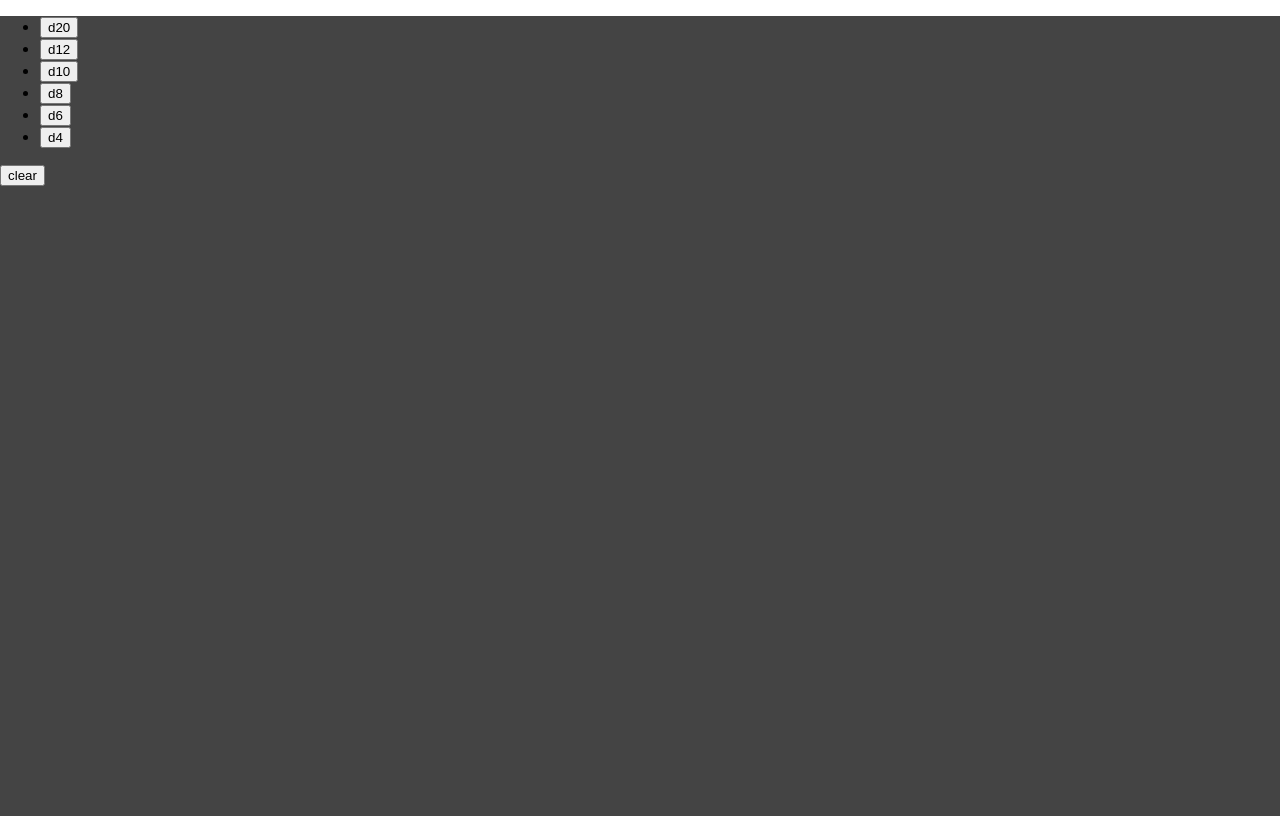
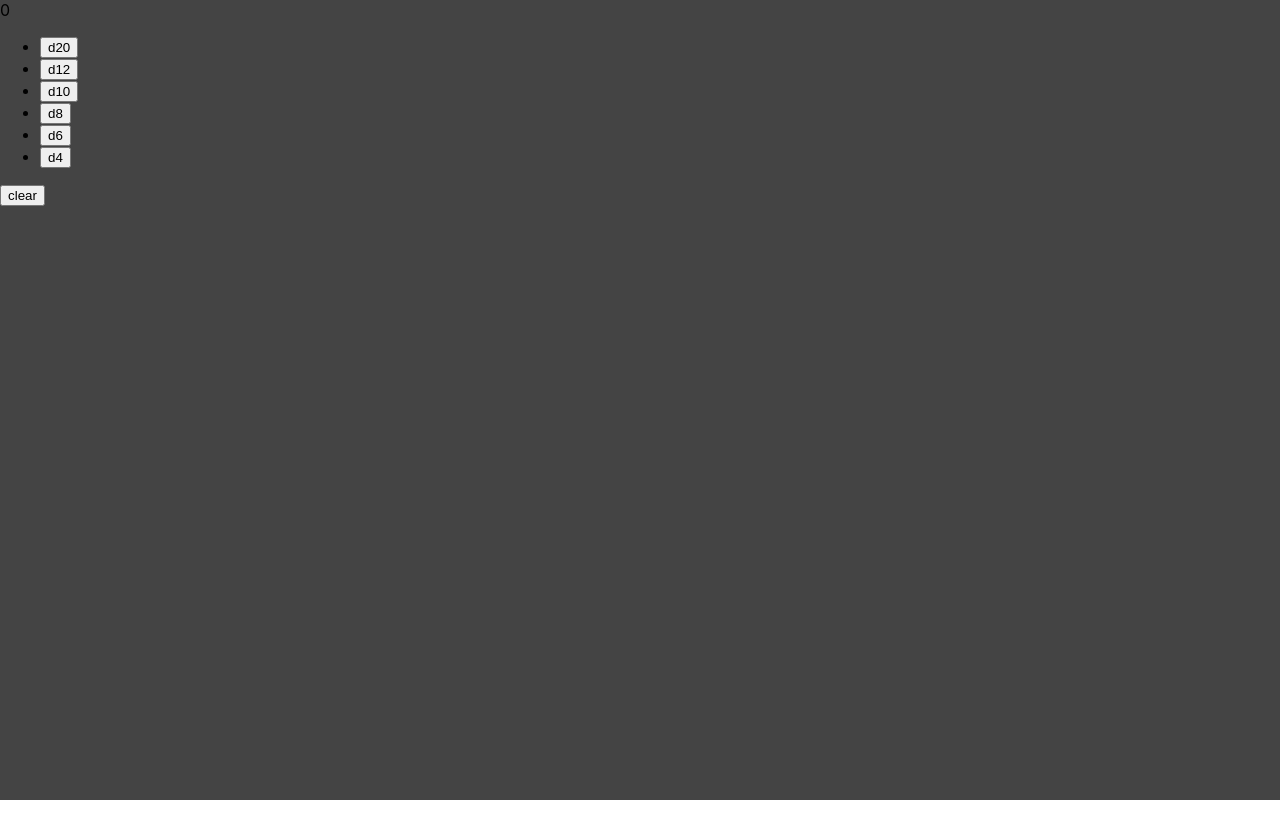
Before and after one commit to mysterycommand/dicey, a React (Create React App) app: page / in a window 1280 px wide. Built offline with nearby package versions, Linux system fonts and the light colour scheme.

Commit message:
feat: roll a die

```diff
--- a/src/components/App/App.tsx
+++ b/src/components/App/App.tsx
@@ -1,31 +1,35 @@
-import React, { FC } from 'react';
+import React, { FC, useReducer } from 'react';
 
 import './App.css';
 
-export const App: FC = () => (
+const { floor, random } = Math;
+const roll = (sides: number) => floor(random() * sides) + 1;
+const actions = {
+  roll,
+};
+
+const initialState = 0;
+const reducer = (state: {}, { type, sides }: { type: 'roll'; sides: number }) =>
+  actions[type] ? actions[type](sides) : state;
+
+export const App: FC = () => {
+  const [state, dispatch] = useReducer(reducer, initialState);
+
+  return (
     <div className="App">
+      <div className="App-value">{state}</div>
       <div className="App-controls">
         <ul className="App-dice">
+          {[20, 12, 10, 8, 6, 4].map(sides => (
             <li>
-          <button>d20</button>
+              <button onClick={() => dispatch({ type: 'roll', sides })}>
+                d{sides}
+              </button>
             </li>
-        <li>
-          <button>d12</button>
-        </li>
-        <li>
-          <button>d10</button>
-        </li>
-        <li>
-          <button>d8</button>
-        </li>
-        <li>
-          <button>d6</button>
-        </li>
-        <li>
-          <button>d4</button>
-        </li>
+          ))}
         </ul>
         <button>clear</button>
       </div>
     </div>
   );
+};
```
Lines whose indentation alone changed are shown as unchanged.
